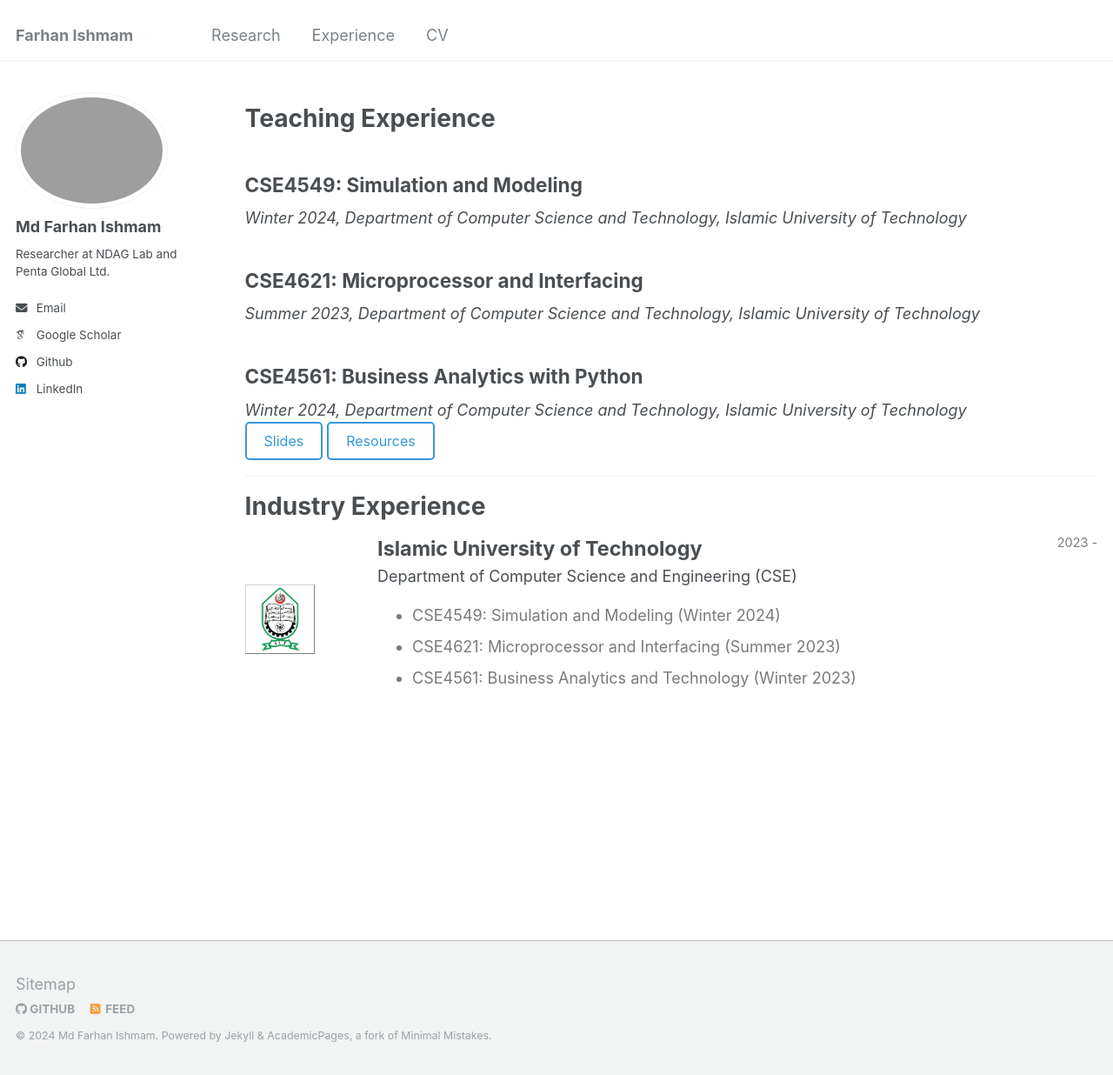
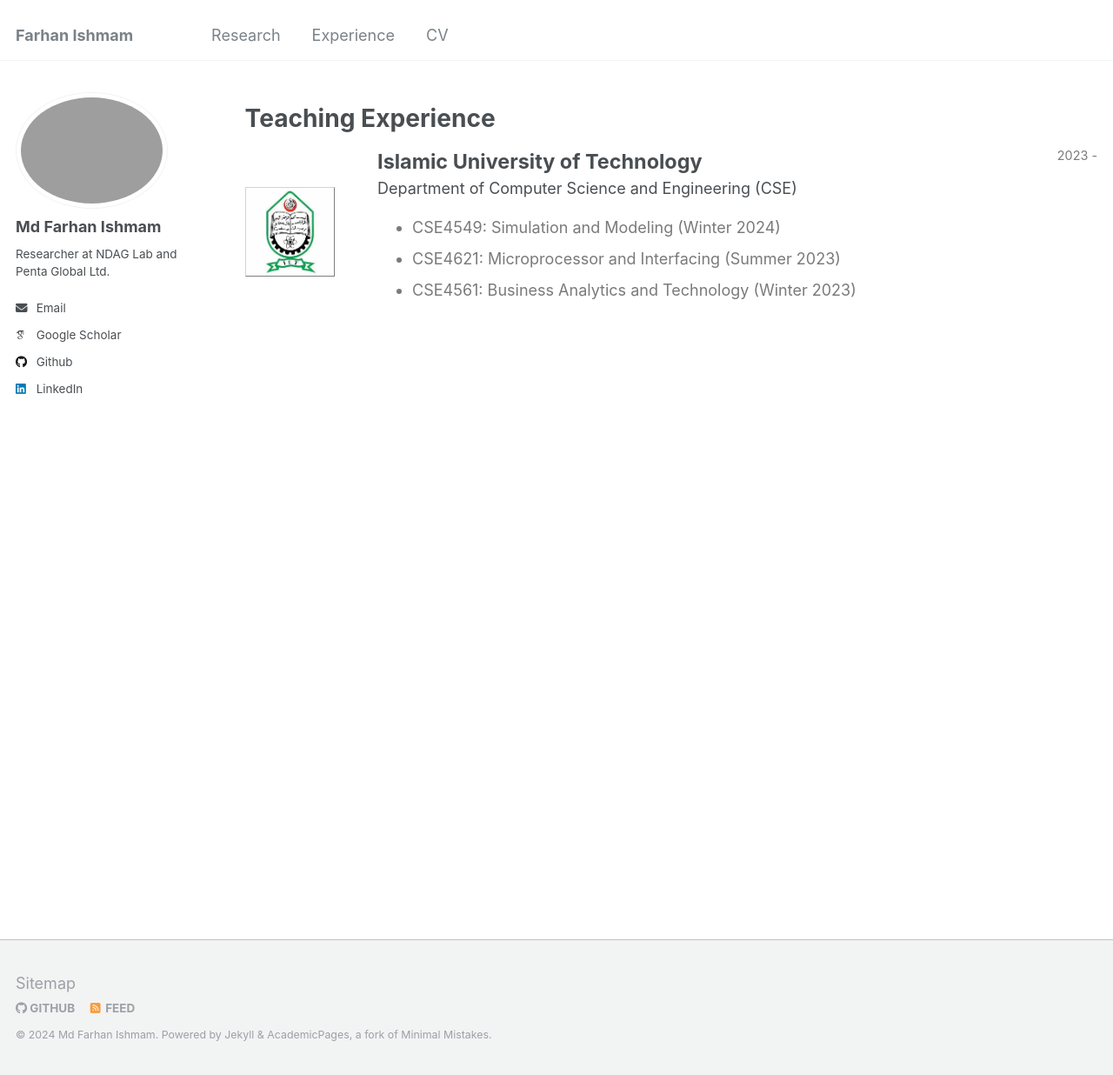
Before and after one commit to farhanishmam/farhanishmam.github.io, a Jekyll site: the page built from _pages/teaching.html, in a window 1280 px wide and 1236 px high. Shown: the whole window at 87% size. Built offline with Jekyll 4.4.1, drawn with Linux system fonts in a browser that asks for light colours; some web fonts are replaced.

Commit message:
Update teaching.html

```diff
--- a/_pages/teaching.html
+++ b/_pages/teaching.html
@@ -40,21 +40,9 @@ author_profile: true
 </head>
 <h1>Teaching Experience</h1>
 
-<h2>CSE4549: Simulation and Modeling </h2>
-<em>Winter 2024, Department of Computer Science and Technology, Islamic University of Technology</em>
-
-<h2>CSE4621: Microprocessor and Interfacing </h2>
-<em>Summer 2023, Department of Computer Science and Technology, Islamic University of Technology</em>
-
-<h2>CSE4561: Business Analytics with Python </h2>
-<em>Winter 2024, Department of Computer Science and Technology, Islamic University of Technology</em><br>
-<button class="transparent-button" onclick="window.location.href='https://arxiv.org/abs/2408.08803'">Slides</button>
-<button class="transparent-button" onclick="window.location.href='https://arxiv.org/abs/2408.08803'">Resources</button>
-<br><hr>
-<h1>Industry Experience</h1>
 <div style="display:flex; align-items:center;">
   <div style="flex:0.5; padding-right:5%;">
-    <img src="../images/iut.jpg" style="border: 1px solid #d3d3d3; border-style: outset; width:80px">
+    <img src="../images/iut.jpg" style="border: 1px solid #d3d3d3; border-style: outset; width:110px">
   </div>
 
   <div style="flex:4;">
```
